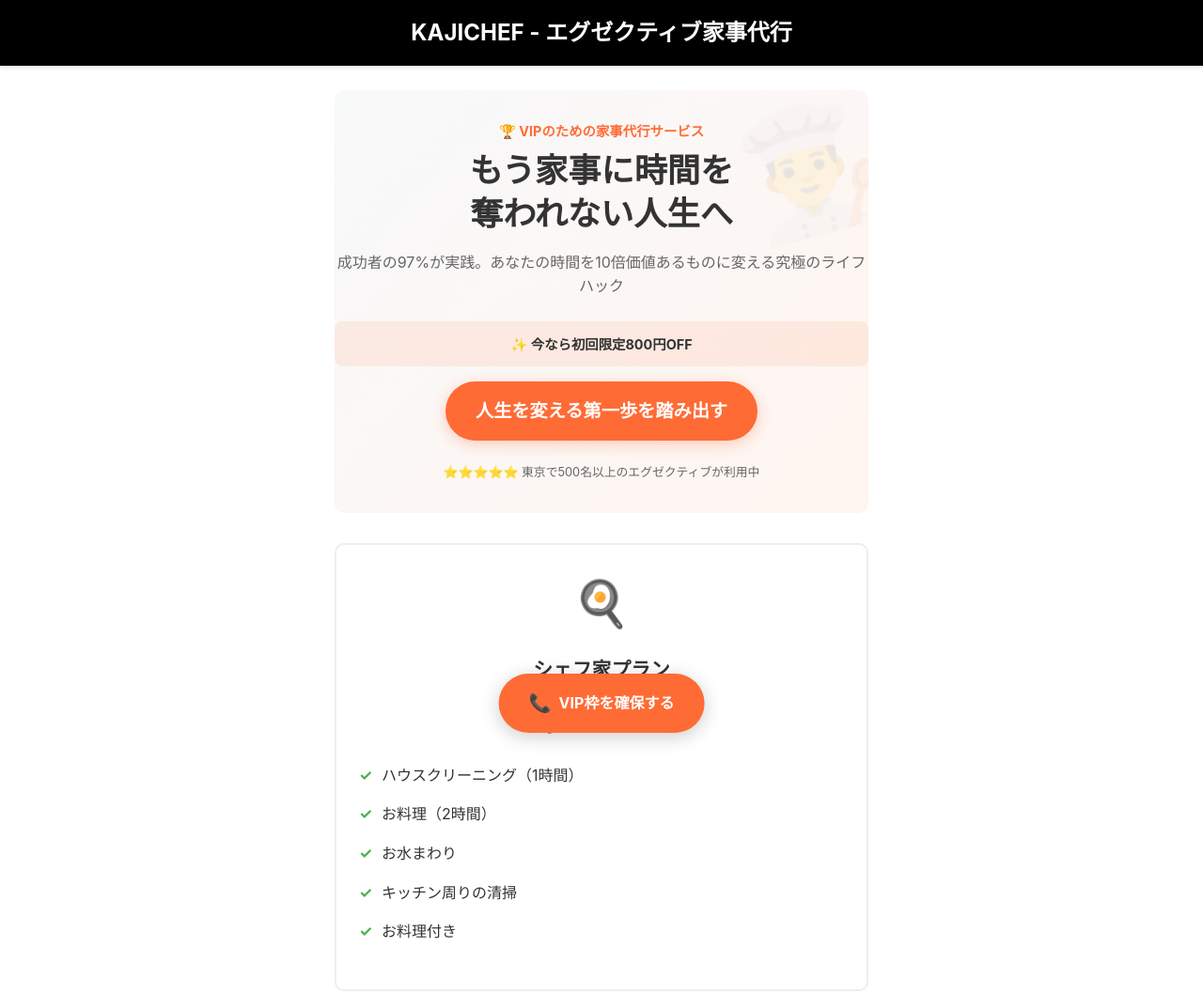
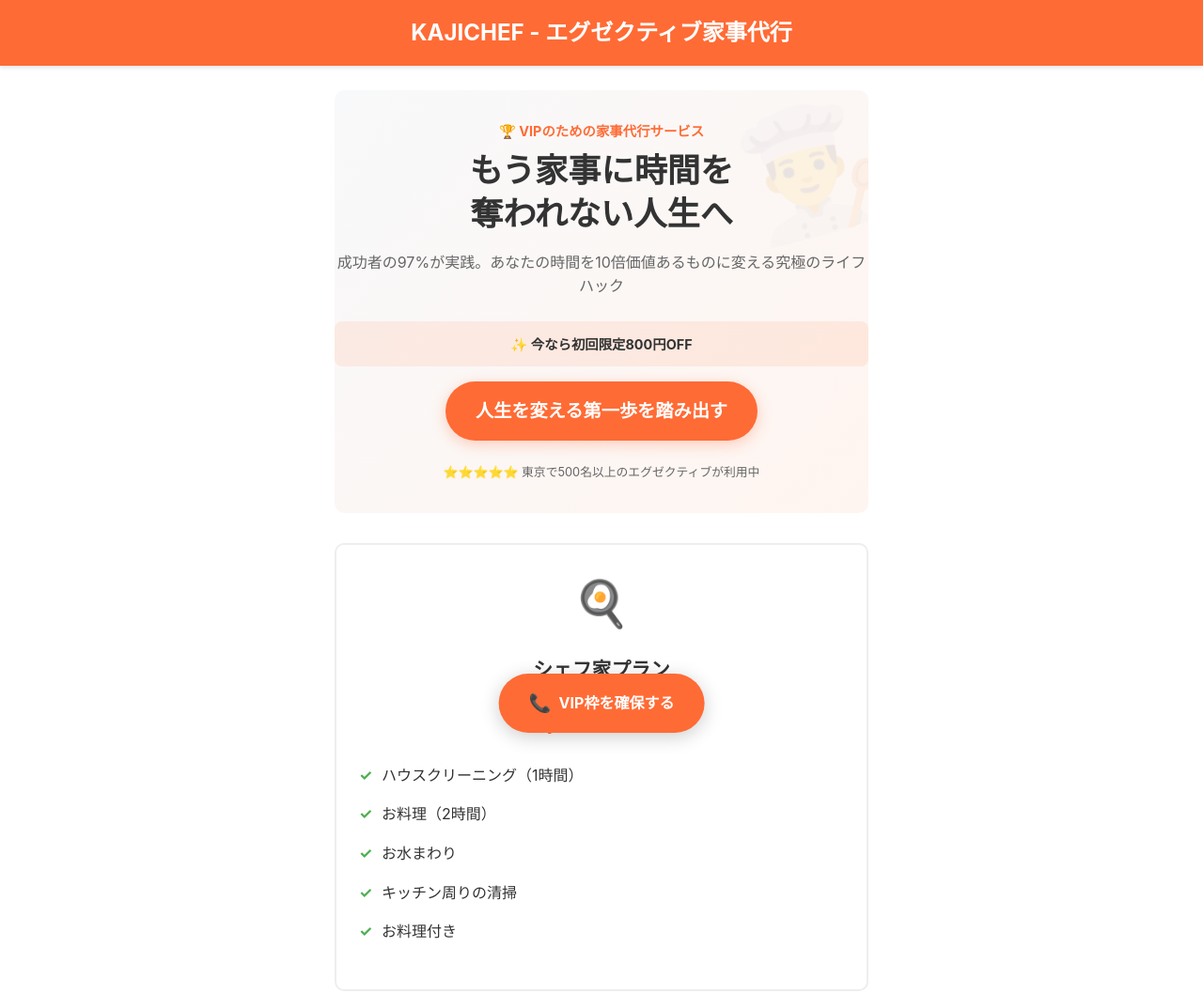
Before and after one commit to kajitaka3015/kajichef, a plain HTML site: page index.html in a window 1280 px wide. Shown: the top 1058 px of the page at 94% size. Drawn offline with Linux system fonts and the light colour scheme.

Commit message:
Update index.html

```diff
--- a/index.html
+++ b/index.html
@@ -19,7 +19,7 @@
         }
 
         .header {
-            background: Black;
+            background: #FF6B35;
             color: white;
             padding: 1rem;
             text-align: center;
```
